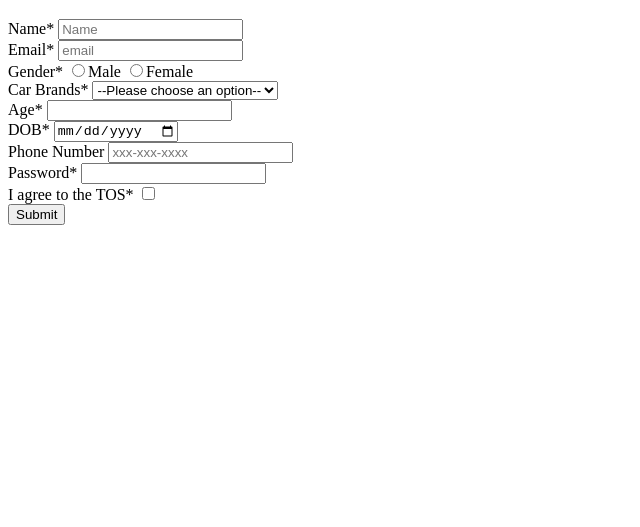
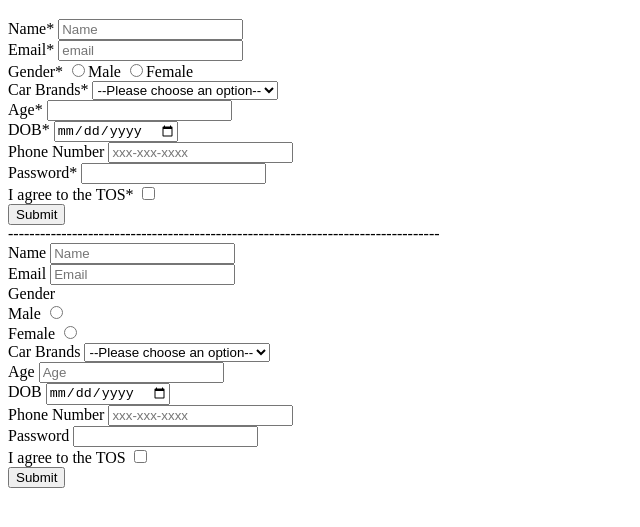
Before and after one commit to acciojob/signup-form-car-vishalpawar132, a website: page main.html in a window 1280 px wide. Shown: the part 61-588 px from the top of the page, without its empty margins (0-640 px from the left). Drawn offline with Linux system fonts and the light colour scheme.

Commit message:
created a submission

```diff
--- a/main.html
+++ b/main.html
@@ -79,3 +79,79 @@
 </body>
 
 </html>
+
+---------------------------------------------------------------------------------
+
+<!DOCTYPE html>
+
+<html>
+
+<head>
+	<link rel="stylesheet" href="styles.css">
+</head>
+
+<body>
+	<!-- the entire body must be written by student -->
+    <script type="text/javascript" src="./script.js">
+</script>
+<form method="post">
+   <div>
+	   <label for="name">Name</label>
+	   <input type="text" name="" id="name" placeholder="Name" required>
+   </div>
+
+  <div>
+	  <label for="email">Email</label>
+	  <input type="email" name="" id="email" placeholder="Email" required>
+  </div>
+
+<div>
+	 <label for="gender">Gender</label><br>
+	<label for="gender_m">Male</label>
+	<input type="radio" name="gender" id="gender_m" required><br>
+	<label for="gender_f">Female</label>
+	<input type="radio" name="gender" id="gender_f" required>
+</div>
+
+<div>
+    <label for="cars">Car Brands</label>
+    <select id="cars">
+		<option value="disabled selector">--Please choose an option--</option>
+		<option>BMW</option>
+		<option>Audi</option>
+		<option>Mercedez</option>
+	</select>
+</div>
+
+<div>
+	<label for="age">Age</label>
+	<input type="number" id="age" placeholder="Age" required>
+</div>
+
+<div>
+	<label for="dob">DOB</label>
+	<input type="date" id="dob" required>
+</div>
+
+<div>
+	<label for="tel">Phone Number</label>
+	<input type="tel" id="tel" placeholder="xxx-xxx-xxxx" required>
+</div>
+<div>
+	<label for="password">Password</label>
+	<input type="password" id="password" required>
+</div>
+
+<div>
+	<label for="tos">I agree to the TOS</label>
+	<input type="checkbox" id="tos" required>
+</div>
+
+<!-- 	<input type="button" value="Submit"> -->
+	<button type="submit">Submit</button>
+</form>
+
+
+</body>
+
+</html>
```
